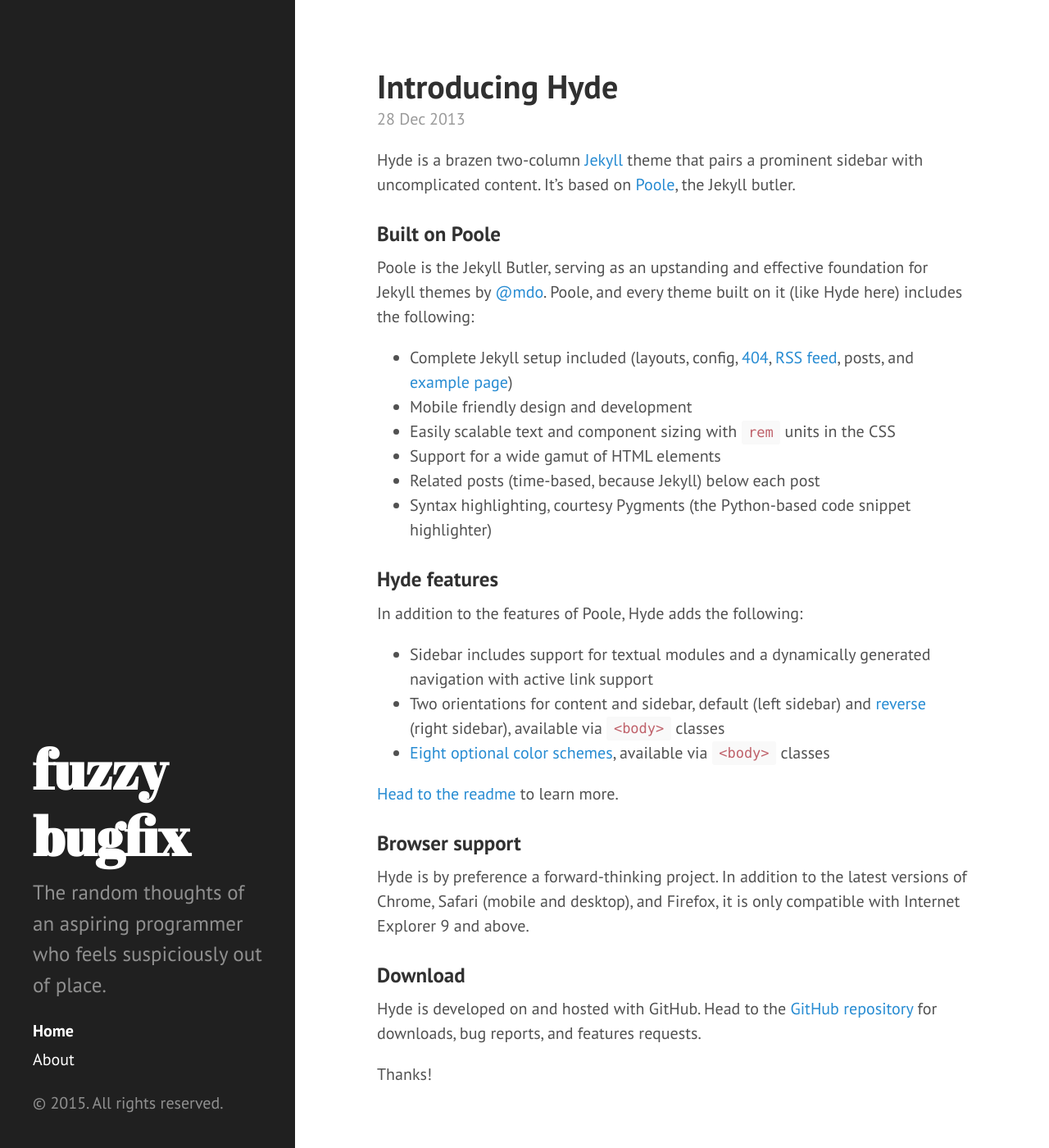
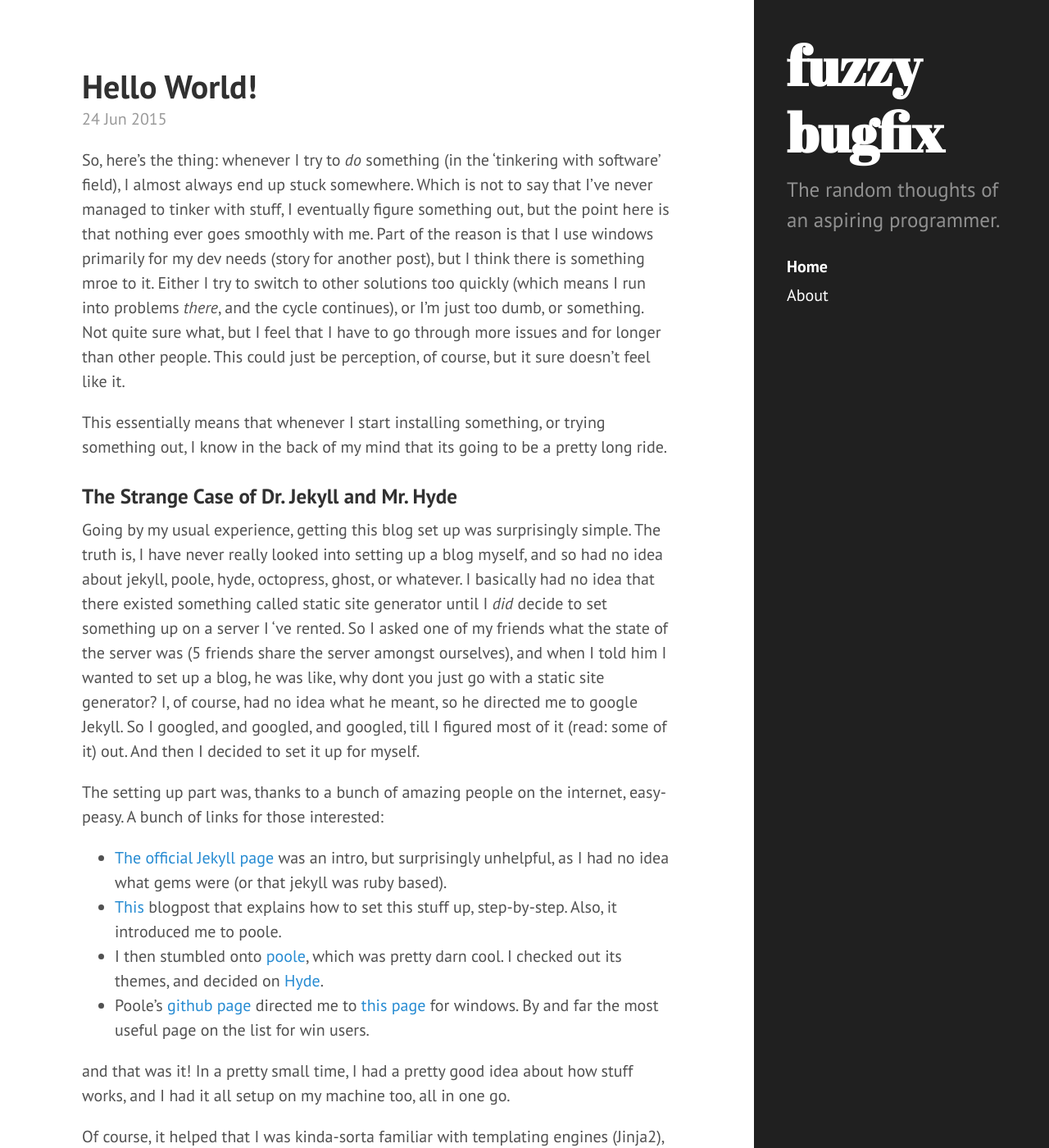
Before and after one commit to kwikadi/kwikadi.github.io, a Jekyll site: the page built from index.html, in a window 1280 px wide and 1400 px high. Shown: the whole window at 82% size. Built offline with Jekyll 4.4.1, drawn with Linux system fonts in a browser that asks for light colours; Markdown is read by kramdown in place of the engine named in the settings; the list of posts is cut into pages by our own code; some of the changed text lies outside the part shown.

Commit message:
random changes. first blogpost

```diff
--- a/_config.yml
+++ b/_config.yml
@@ -9,8 +9,8 @@ relative_permalinks: true
 # Setup
 title:            fuzzy bugfix
 tagline:          'Random Ramblings'
-description:      'The random thoughts of an aspiring programmer who feels suspiciously out of place.'
-url:              http://hyde.getpoole.com
+description:      'The random thoughts of an aspiring programmer.'
+url:              http://kwikadi.github.io
 baseurl:          /
 
 author:
@@ -20,7 +20,3 @@ author:
 paginate:         5
 
 # Custom vars
-version:          2.1.0
-
-github:
-  repo:           https://github.com/poole/hyde
--- a/_includes/sidebar.html
+++ b/_includes/sidebar.html
@@ -1,5 +1,5 @@
 <div class="sidebar">
-  <div class="container sidebar-sticky">
+  <div class="container">
     <div class="sidebar-about">
       <h1>
         <a href="{{ site.baseurl }}">
@@ -30,7 +30,5 @@
       <a class="sidebar-nav-item" href="{{ site.github.repo }}">GitHub project</a-->
 
     </nav>
-
-    <p>&copy; {{ site.time | date: '%Y' }}. All rights reserved.</p>
   </div>
 </div>
--- a/_layouts/default.html
+++ b/_layouts/default.html
@@ -3,7 +3,7 @@
 
   {% include head.html %}
 
-  <body>
+  <body class="layout-reverse">
 
     {% include sidebar.html %}
 
--- a/_posts/2012-02-06-whats-jekyll.md
+++ /dev/null
@@ -1,12 +0,0 @@
----
-layout: post
-title: What's Jekyll?
----
-
-[Jekyll](http://jekyllrb.com) is a static site generator, an open-source tool for creating simple yet powerful websites of all shapes and sizes. From [the project's readme](https://github.com/mojombo/jekyll/blob/master/README.markdown):
-
-  > Jekyll is a simple, blog aware, static site generator. It takes a template directory [...] and spits out a complete, static website suitable for serving with Apache or your favorite web server. This is also the engine behind GitHub Pages, which you can use to host your project’s page or blog right here from GitHub.
-
-It's an immensely useful tool and one we encourage you to use here with Hyde.
-
-Find out more by [visiting the project on GitHub](https://github.com/mojombo/jekyll).
--- a/_posts/2012-02-07-example-content.md
+++ /dev/null
@@ -1,138 +0,0 @@
----
-layout: post
-title: Example content
----
-
-
-<div class="message">
-  Howdy! This is an example blog post that shows several types of HTML content supported in this theme.
-</div>
-
-Cum sociis natoque penatibus et magnis <a href="#">dis parturient montes</a>, nascetur ridiculus mus. *Aenean eu leo quam.* Pellentesque ornare sem lacinia quam venenatis vestibulum. Sed posuere consectetur est at lobortis. Cras mattis consectetur purus sit amet fermentum.
-
-> Curabitur blandit tempus porttitor. Nullam quis risus eget urna mollis ornare vel eu leo. Nullam id dolor id nibh ultricies vehicula ut id elit.
-
-Etiam porta **sem malesuada magna** mollis euismod. Cras mattis consectetur purus sit amet fermentum. Aenean lacinia bibendum nulla sed consectetur.
-
-## Inline HTML elements
-
-HTML defines a long list of available inline tags, a complete list of which can be found on the [Mozilla Developer Network](https://developer.mozilla.org/en-US/docs/Web/HTML/Element).
-
-- **To bold text**, use `<strong>`.
-- *To italicize text*, use `<em>`.
-- Abbreviations, like <abbr title="HyperText Markup Langage">HTML</abbr> should use `<abbr>`, with an optional `title` attribute for the full phrase.
-- Citations, like <cite>&mdash; Mark otto</cite>, should use `<cite>`.
-- <del>Deleted</del> text should use `<del>` and <ins>inserted</ins> text should use `<ins>`.
-- Superscript <sup>text</sup> uses `<sup>` and subscript <sub>text</sub> uses `<sub>`.
-
-Most of these elements are styled by browsers with few modifications on our part.
-
-## Heading
-
-Vivamus sagittis lacus vel augue rutrum faucibus dolor auctor. Duis mollis, est non commodo luctus, nisi erat porttitor ligula, eget lacinia odio sem nec elit. Morbi leo risus, porta ac consectetur ac, vestibulum at eros.
-
-### Code
-
-Cum sociis natoque penatibus et magnis dis `code element` montes, nascetur ridiculus mus.
-
-{% highlight js %}
-// Example can be run directly in your JavaScript console
-
-// Create a function that takes two arguments and returns the sum of those arguments
-var adder = new Function("a", "b", "return a + b");
-
-// Call the function
-adder(2, 6);
-// > 8
-{% endhighlight %}
-
-Aenean lacinia bibendum nulla sed consectetur. Etiam porta sem malesuada magna mollis euismod. Fusce dapibus, tellus ac cursus commodo, tortor mauris condimentum nibh, ut fermentum massa.
-
-### Gists via GitHub Pages
-
-Vestibulum id ligula porta felis euismod semper. Nullam quis risus eget urna mollis ornare vel eu leo. Donec sed odio dui.
-
-{% gist 5555251 gist.md %}
-
-Aenean eu leo quam. Pellentesque ornare sem lacinia quam venenatis vestibulum. Nullam quis risus eget urna mollis ornare vel eu leo. Cum sociis natoque penatibus et magnis dis parturient montes, nascetur ridiculus mus. Donec sed odio dui. Vestibulum id ligula porta felis euismod semper.
-
-### Lists
-
-Cum sociis natoque penatibus et magnis dis parturient montes, nascetur ridiculus mus. Aenean lacinia bibendum nulla sed consectetur. Etiam porta sem malesuada magna mollis euismod. Fusce dapibus, tellus ac cursus commodo, tortor mauris condimentum nibh, ut fermentum massa justo sit amet risus.
-
-* Praesent commodo cursus magna, vel scelerisque nisl consectetur et.
-* Donec id elit non mi porta gravida at eget metus.
-* Nulla vitae elit libero, a pharetra augue.
-
-Donec ullamcorper nulla non metus auctor fringilla. Nulla vitae elit libero, a pharetra augue.
-
-1. Vestibulum id ligula porta felis euismod semper.
-2. Cum sociis natoque penatibus et magnis dis parturient montes, nascetur ridiculus mus.
-3. Maecenas sed diam eget risus varius blandit sit amet non magna.
-
-Cras mattis consectetur purus sit amet fermentum. Sed posuere consectetur est at lobortis.
-
-<dl>
-  <dt>HyperText Markup Language (HTML)</dt>
-  <dd>The language used to describe and define the content of a Web page</dd>
-
-  <dt>Cascading Style Sheets (CSS)</dt>
-  <dd>Used to describe the appearance of Web content</dd>
-
-  <dt>JavaScript (JS)</dt>
-  <dd>The programming language used to build advanced Web sites and applications</dd>
-</dl>
-
-Integer posuere erat a ante venenatis dapibus posuere velit aliquet. Morbi leo risus, porta ac consectetur ac, vestibulum at eros. Nullam quis risus eget urna mollis ornare vel eu leo.
-
-### Images
-
-Quisque consequat sapien eget quam rhoncus, sit amet laoreet diam tempus. Aliquam aliquam metus erat, a pulvinar turpis suscipit at.
-
-![placeholder](http://placehold.it/800x400 "Large example image")
-![placeholder](http://placehold.it/400x200 "Medium example image")
-![placeholder](http://placehold.it/200x200 "Small example image")
-
-### Tables
-
-Aenean lacinia bibendum nulla sed consectetur. Lorem ipsum dolor sit amet, consectetur adipiscing elit.
-
-<table>
-  <thead>
-    <tr>
-      <th>Name</th>
-      <th>Upvotes</th>
-      <th>Downvotes</th>
-    </tr>
-  </thead>
-  <tfoot>
-    <tr>
-      <td>Totals</td>
-      <td>21</td>
-      <td>23</td>
-    </tr>
-  </tfoot>
-  <tbody>
-    <tr>
-      <td>Alice</td>
-      <td>10</td>
-      <td>11</td>
-    </tr>
-    <tr>
-      <td>Bob</td>
-      <td>4</td>
-      <td>3</td>
-    </tr>
-    <tr>
-      <td>Charlie</td>
-      <td>7</td>
-      <td>9</td>
-    </tr>
-  </tbody>
-</table>
-
-Nullam id dolor id nibh ultricies vehicula ut id elit. Sed posuere consectetur est at lobortis. Nullam quis risus eget urna mollis ornare vel eu leo.
-
------
-
-Want to see something else added? <a href="https://github.com/poole/poole/issues/new">Open an issue.</a>
--- a/_posts/2013-12-28-introducing-hyde.md
+++ /dev/null
@@ -1,37 +0,0 @@
----
-layout: post
-title: Introducing Hyde
----
-
-Hyde is a brazen two-column [Jekyll](http://jekyllrb.com) theme that pairs a prominent sidebar with uncomplicated content. It's based on [Poole](http://getpoole.com), the Jekyll butler.
-
-### Built on Poole
-
-Poole is the Jekyll Butler, serving as an upstanding and effective foundation for Jekyll themes by [@mdo](https://twitter.com/mdo). Poole, and every theme built on it (like Hyde here) includes the following:
-
-* Complete Jekyll setup included (layouts, config, [404](/404), [RSS feed](/atom.xml), posts, and [example page](/about))
-* Mobile friendly design and development
-* Easily scalable text and component sizing with `rem` units in the CSS
-* Support for a wide gamut of HTML elements
-* Related posts (time-based, because Jekyll) below each post
-* Syntax highlighting, courtesy Pygments (the Python-based code snippet highlighter)
-
-### Hyde features
-
-In addition to the features of Poole, Hyde adds the following:
-
-* Sidebar includes support for textual modules and a dynamically generated navigation with active link support
-* Two orientations for content and sidebar, default (left sidebar) and [reverse](https://github.com/poole/lanyon#reverse-layout) (right sidebar), available via `<body>` classes
-* [Eight optional color schemes](https://github.com/poole/hyde#themes), available via `<body>` classes
-
-[Head to the readme](https://github.com/poole/hyde#readme) to learn more.
-
-### Browser support
-
-Hyde is by preference a forward-thinking project. In addition to the latest versions of Chrome, Safari (mobile and desktop), and Firefox, it is only compatible with Internet Explorer 9 and above.
-
-### Download
-
-Hyde is developed on and hosted with GitHub. Head to the <a href="https://github.com/poole/hyde">GitHub repository</a> for downloads, bug reports, and features requests.
-
-Thanks!
--- /dev/null
+++ b/_posts/2015-06-24-Hello-World.md
@@ -0,0 +1,30 @@
+---
+layout: post
+title: Hello World!
+---
+
+So, here's the thing: whenever I try to *do* something (in the 'tinkering with software' field), I almost always end up stuck somewhere. Which is not to say that I've never managed to tinker with stuff, I eventually figure something out, but the point here is that nothing ever goes smoothly with me. Part of the reason is that I use windows primarily for my dev needs (story for another post), but I think there is something mroe to it. Either I try to switch to other solutions too quickly (which means I run into problems *there*, and the cycle continues), or I'm just too dumb, or something. Not quite sure what, but I feel that I have to go through more issues and for longer than other people. This could just be perception, of course, but it sure doesn't feel like it.
+
+This essentially means that whenever I start installing something, or trying something out, I know in the back of my mind that its going to be a pretty long ride.
+
+### The Strange Case of Dr. Jekyll and Mr. Hyde
+
+Going by my usual experience, getting this blog set up was surprisingly simple. The truth is, I have never really looked into setting up a blog myself, and so had no idea about jekyll, poole, hyde, octopress, ghost, or whatever. I basically had no idea that there existed something called static site generator until I *did* decide to set something up on a server I 've rented. So I asked one of my friends what the state of the server was (5 friends share the server amongst ourselves), and when I told him I wanted to set up a blog, he was like, why dont you just go with a static site generator? I, of course, had no idea what he meant, so he directed me to google Jekyll. So I googled, and googled, and googled, till I figured most of it (read: some of it) out. And then I decided to set it up for myself.
+
+The setting up part was, thanks to a bunch of amazing people on the internet, easy-peasy. A bunch of links for those interested:
+
+* [The official Jekyll page](http://jekyllrb.com/) was an intro, but surprisingly unhelpful, as I had no idea what gems were (or that jekyll was ruby based).
+* [This](http://joshualande.com/jekyll-github-pages-poole/) blogpost that explains how to set this stuff up, step-by-step. Also, it introduced me to poole.
+* I then stumbled onto [poole](http://getpoole.com/), which was pretty darn cool. I checked out its themes, and decided on [Hyde](http://hyde.getpoole.com/).
+* Poole's [github page](https://github.com/poole/poole) directed me to [this page](http://jekyll-windows.juthilo.com/) for windows. By and far the most useful page on the list for win users.
+
+and that was it! In a  pretty small time, I had a pretty good idea about how stuff works, and I had it all setup on my machine too, all in one go.
+
+Of course, it helped that I was kinda-sorta familiar with templating engines (Jinja2), so didn't have to look into those (Even though understanding the basics is pretty easy for templating engines, all in all). The config file, too, is smart, but I've used similar concepts earlier, so it didn't take time to figure that out.
+
+### Up Next
+
+Now all that remains it tweaking the page till I'm satisfied, and figuring out how syntax highlighting for jekyll works. The jekyll-for-windows page had some info, but I wasn't completely sure I understood it. So have to look into that.
+Poole has a bunch of things that are configurable, so the first part should be easy to do. The second part, I'm hoping, will be smooth sailing like the rest of this blog.
+
+And with this, I come to a rather abrupt end to this blogpost. Thanks for reading!
```
